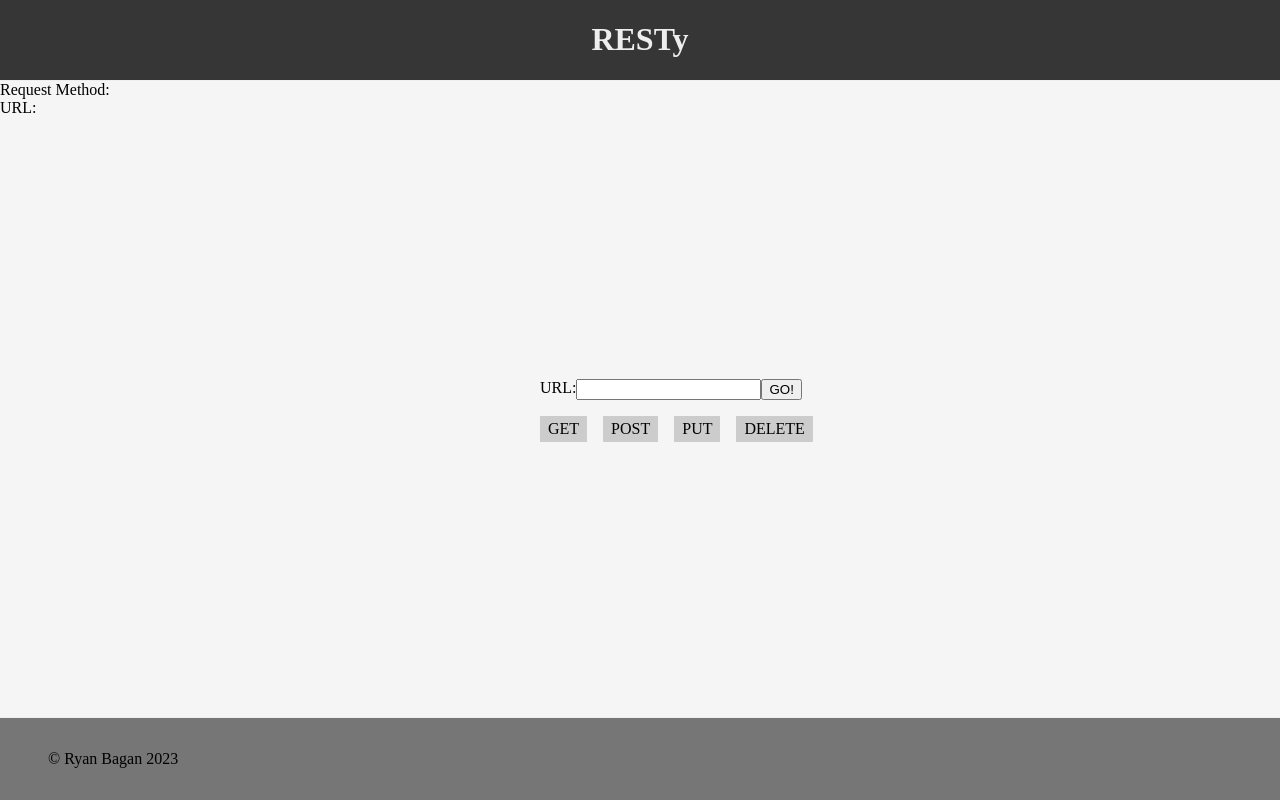
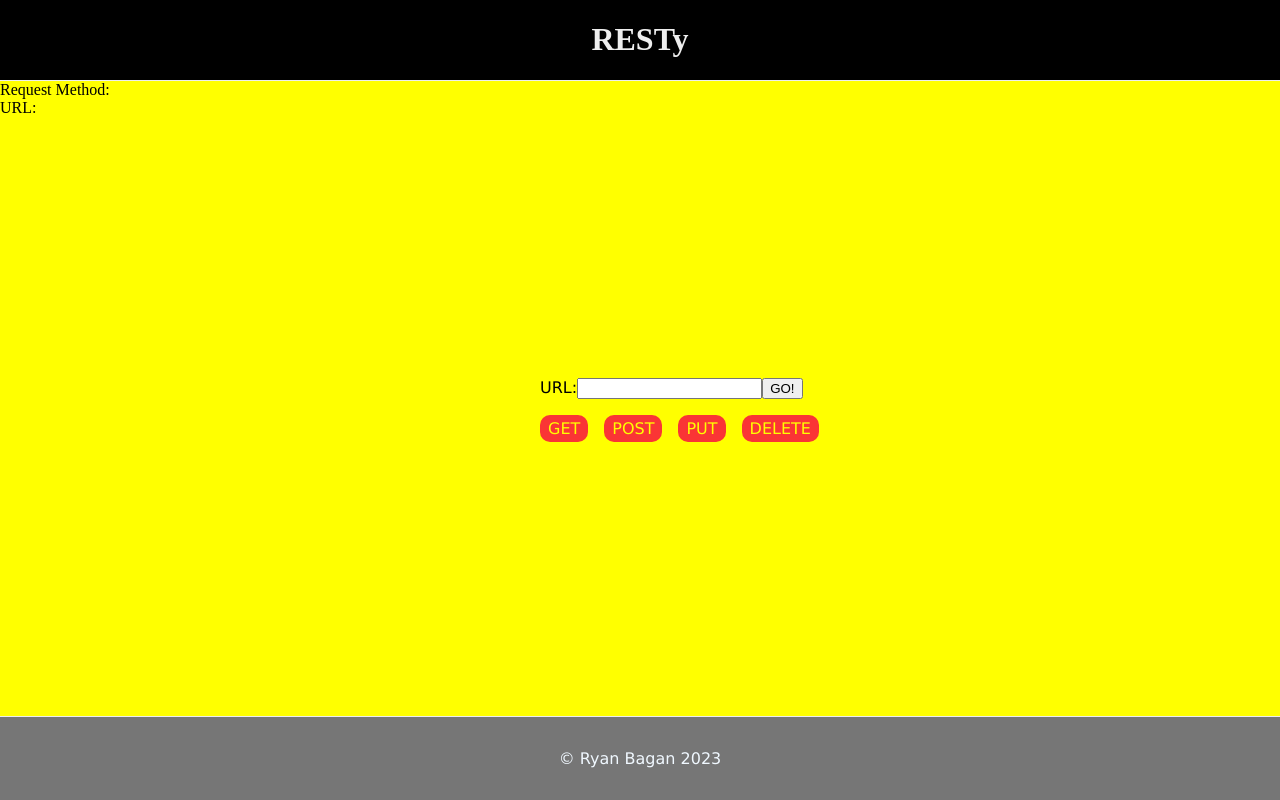
Before and after one commit to Ryanb021/resty, a React (Create React App) app: page / in a window 1280 px wide. Built offline with nearby package versions, Linux system fonts and the light colour scheme.

Commit message:
made changes

```diff
--- a/src/App.scss
+++ b/src/App.scss
@@ -7,7 +7,7 @@ html, body {
 }
 
 body {
-  background: $backgroundColor;
+  background: yellow;
   height: 100%;
 
   #root {
@@ -24,7 +24,7 @@ body {
   }
 
   header {
-    background: darken($backgroundColor, 75);
+    background: darken(red, 75);
     border-bottom: 1px solid #eee;
     color: #eee;
     padding: 0;
--- /dev/null
+++ b/src/Components/Footer/Footer.scss
@@ -0,0 +1,5 @@
+p {
+  text-align: center;
+  color: aliceblue;
+  font-family: Verdana, Geneva, Tahoma, sans-serif;
+}
--- a/src/Components/Footer/index.jsx
+++ b/src/Components/Footer/index.jsx
@@ -1,4 +1,6 @@
 import React from 'react';
+
+import './Footer.scss';
 
 const Footer = () => {
   return (
--- a/src/Components/Form/Form.scss
+++ b/src/Components/Form/Form.scss
@@ -5,6 +5,7 @@ form {
   display: inline-block;
   margin: auto;
   width: 200px;
+  font-family: Verdana, Geneva, Tahoma, sans-serif;
 
   label {
     display: flex;
@@ -15,10 +16,13 @@ form {
         cursor: pointer;
         margin-right: 1rem;
         padding: .25rem .5rem;
-        background: #ccc;
+        background: #fa3535;
+        font-family: Verdana, Geneva, Tahoma, sans-serif;
+        border-radius: 10px;
+        color: yellow;
 
         &:hover, &.active {
-          background: #fff;
+          background: #409ef5;
         }
       }
     }
```
Also changed, not shown: 2 other files (tests, documents, lock files or other folders).
